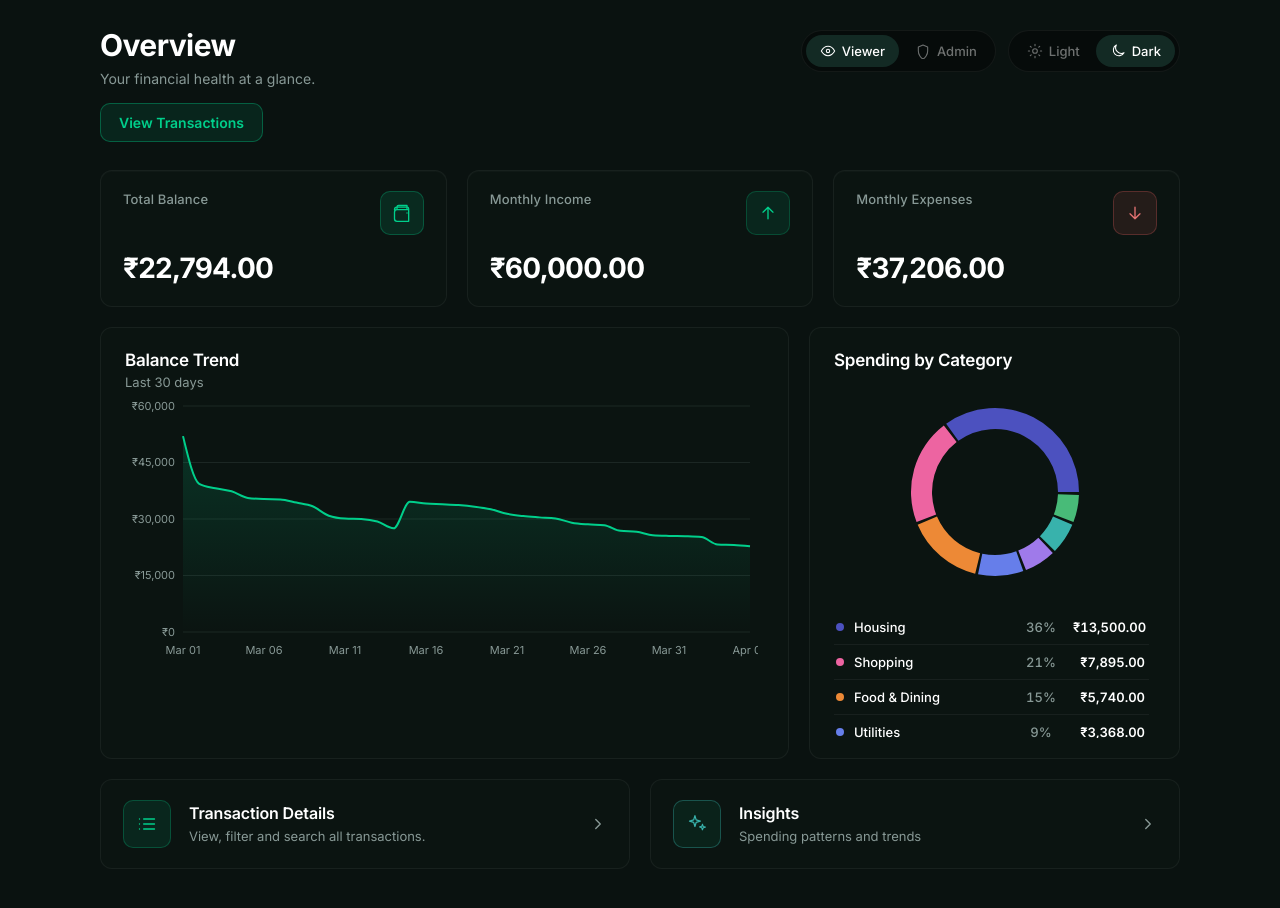
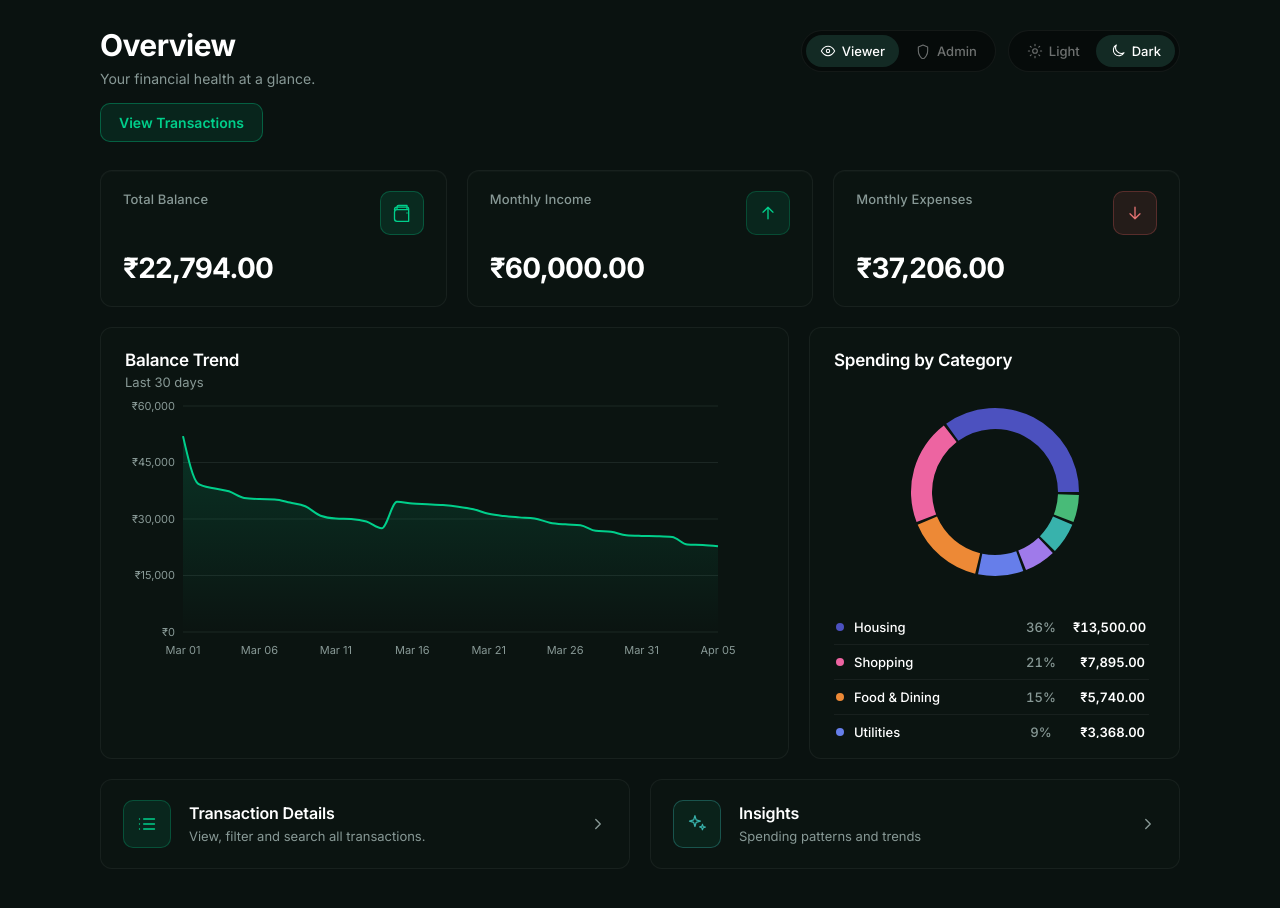
Before and after one commit to annaamina/finance, a React (Vite) app: page / in a window 1280 px wide. Shown: the top 908 px of the page. Built offline with nearby package versions, Linux system fonts and the light colour scheme.

Commit message:
improved

```diff
--- a/src/pages/Dashboard.jsx
+++ b/src/pages/Dashboard.jsx
@@ -327,7 +327,7 @@ export default function Dashboard({ theme, onThemeChange }) {
               <ResponsiveContainer width="100%" height="100%">
                 <AreaChart
                   data={balanceSeries}
-                  margin={{ top: 8, right: 8, left: 0, bottom: 4 }}
+                  margin={{ top: 8, right: 40, left: 0, bottom: 4 }}
                 >
                   <defs>
                     <linearGradient id={balanceGradientId} x1="0" y1="0" x2="0" y2="1">
```
